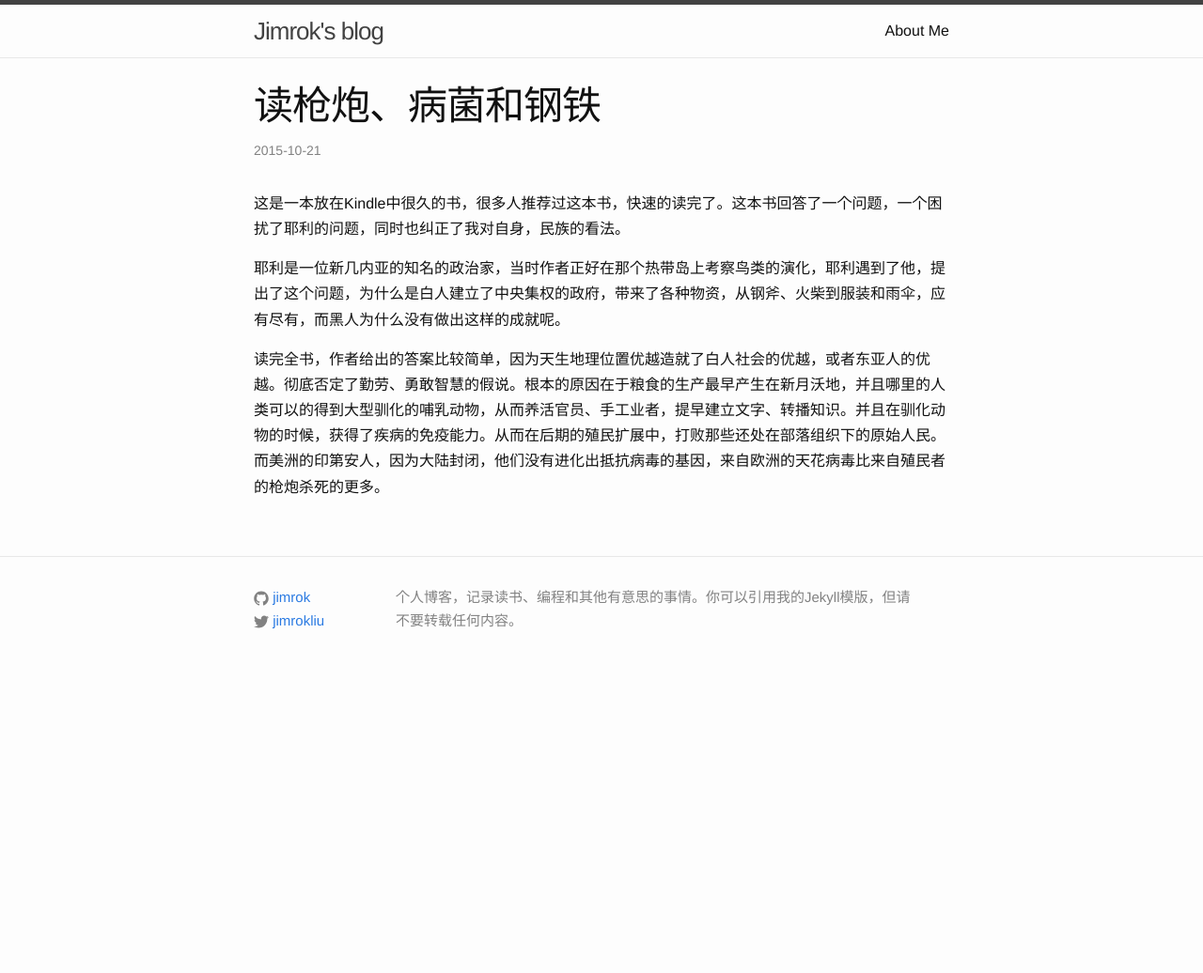
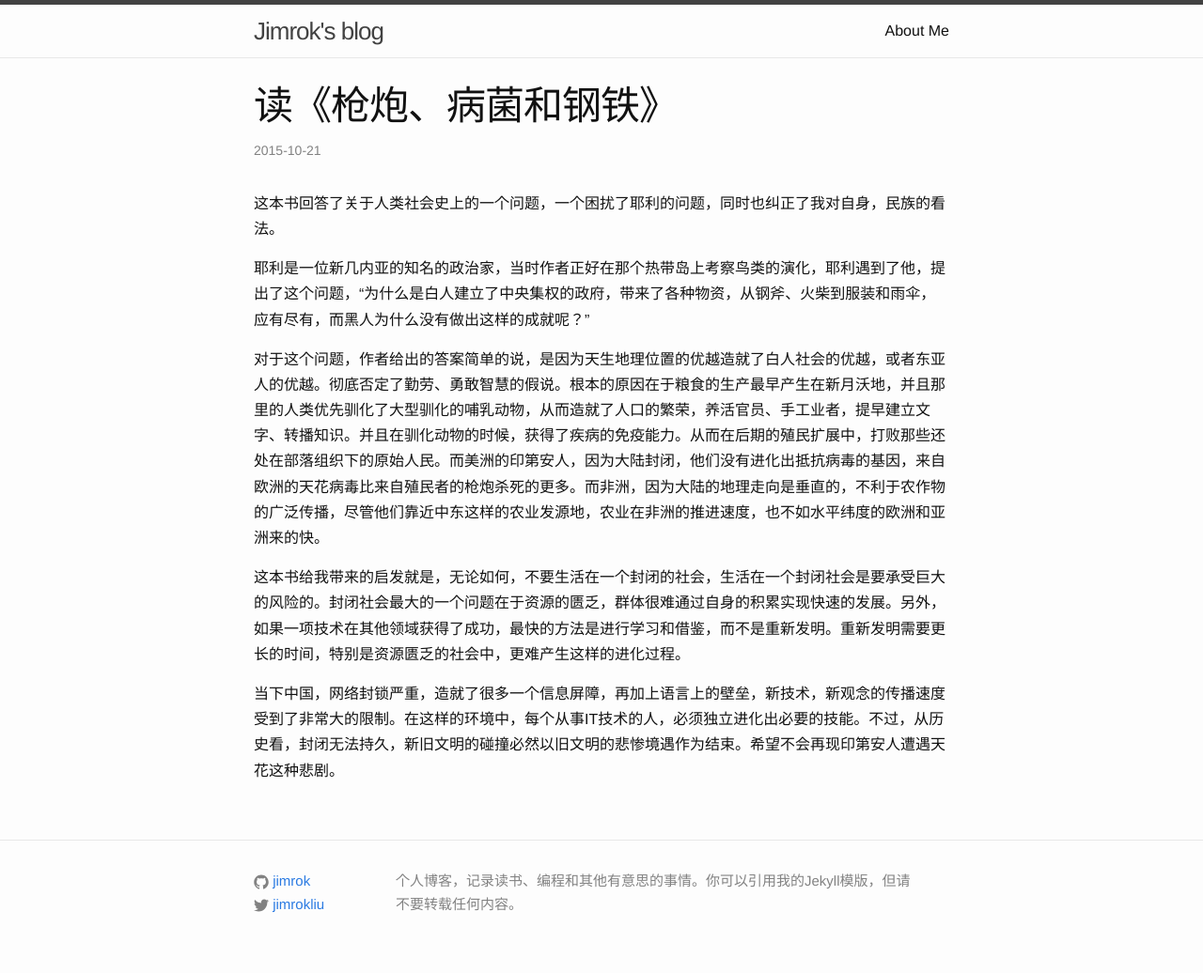
Before and after one commit to jimrok/jimrok.github.io, a Jekyll site: the page built from _posts/2015-10-21-read-book-guns-germs-steel.md, in a window 1280 px wide. Shown: the whole page at 94% size. Built offline with Jekyll 4.4.1, drawn with Linux system fonts in a browser that asks for light colours; Markdown is read by kramdown in place of the engine named in the settings; before the commit the page ends 900 px from its top, so only the background shows below that.

Commit message:
update post

```diff
--- a/_posts/2015-10-21-read-book-guns-germs-steel.md
+++ b/_posts/2015-10-21-read-book-guns-germs-steel.md
@@ -1,13 +1,17 @@
 ---
 layout: post
-title:  "读枪炮、病菌和钢铁"
+title:  "读《枪炮、病菌和钢铁》"
 date:   2015-10-21 22:52:25
 categories: book history
 ---
 
 
-这是一本放在Kindle中很久的书，很多人推荐过这本书，快速的读完了。这本书回答了一个问题，一个困扰了耶利的问题，同时也纠正了我对自身，民族的看法。
+这本书回答了关于人类社会史上的一个问题，一个困扰了耶利的问题，同时也纠正了我对自身，民族的看法。
 
-耶利是一位新几内亚的知名的政治家，当时作者正好在那个热带岛上考察鸟类的演化，耶利遇到了他，提出了这个问题，为什么是白人建立了中央集权的政府，带来了各种物资，从钢斧、火柴到服装和雨伞，应有尽有，而黑人为什么没有做出这样的成就呢。
+耶利是一位新几内亚的知名的政治家，当时作者正好在那个热带岛上考察鸟类的演化，耶利遇到了他，提出了这个问题，“为什么是白人建立了中央集权的政府，带来了各种物资，从钢斧、火柴到服装和雨伞，应有尽有，而黑人为什么没有做出这样的成就呢？”
 
-读完全书，作者给出的答案比较简单，因为天生地理位置优越造就了白人社会的优越，或者东亚人的优越。彻底否定了勤劳、勇敢智慧的假说。根本的原因在于粮食的生产最早产生在新月沃地，并且哪里的人类可以的得到大型驯化的哺乳动物，从而养活官员、手工业者，提早建立文字、转播知识。并且在驯化动物的时候，获得了疾病的免疫能力。从而在后期的殖民扩展中，打败那些还处在部落组织下的原始人民。而美洲的印第安人，因为大陆封闭，他们没有进化出抵抗病毒的基因，来自欧洲的天花病毒比来自殖民者的枪炮杀死的更多。
+对于这个问题，作者给出的答案简单的说，是因为天生地理位置的优越造就了白人社会的优越，或者东亚人的优越。彻底否定了勤劳、勇敢智慧的假说。根本的原因在于粮食的生产最早产生在新月沃地，并且那里的人类优先驯化了大型驯化的哺乳动物，从而造就了人口的繁荣，养活官员、手工业者，提早建立文字、转播知识。并且在驯化动物的时候，获得了疾病的免疫能力。从而在后期的殖民扩展中，打败那些还处在部落组织下的原始人民。而美洲的印第安人，因为大陆封闭，他们没有进化出抵抗病毒的基因，来自欧洲的天花病毒比来自殖民者的枪炮杀死的更多。而非洲，因为大陆的地理走向是垂直的，不利于农作物的广泛传播，尽管他们靠近中东这样的农业发源地，农业在非洲的推进速度，也不如水平纬度的欧洲和亚洲来的快。
+
+这本书给我带来的启发就是，无论如何，不要生活在一个封闭的社会，生活在一个封闭社会是要承受巨大的风险的。封闭社会最大的一个问题在于资源的匮乏，群体很难通过自身的积累实现快速的发展。另外，如果一项技术在其他领域获得了成功，最快的方法是进行学习和借鉴，而不是重新发明。重新发明需要更长的时间，特别是资源匮乏的社会中，更难产生这样的进化过程。
+
+当下中国，网络封锁严重，造就了很多一个信息屏障，再加上语言上的壁垒，新技术，新观念的传播速度受到了非常大的限制。在这样的环境中，每个从事IT技术的人，必须独立进化出必要的技能。不过，从历史看，封闭无法持久，新旧文明的碰撞必然以旧文明的悲惨境遇作为结束。希望不会再现印第安人遭遇天花这种悲剧。
```
Also changed, not shown: 1 other file.
